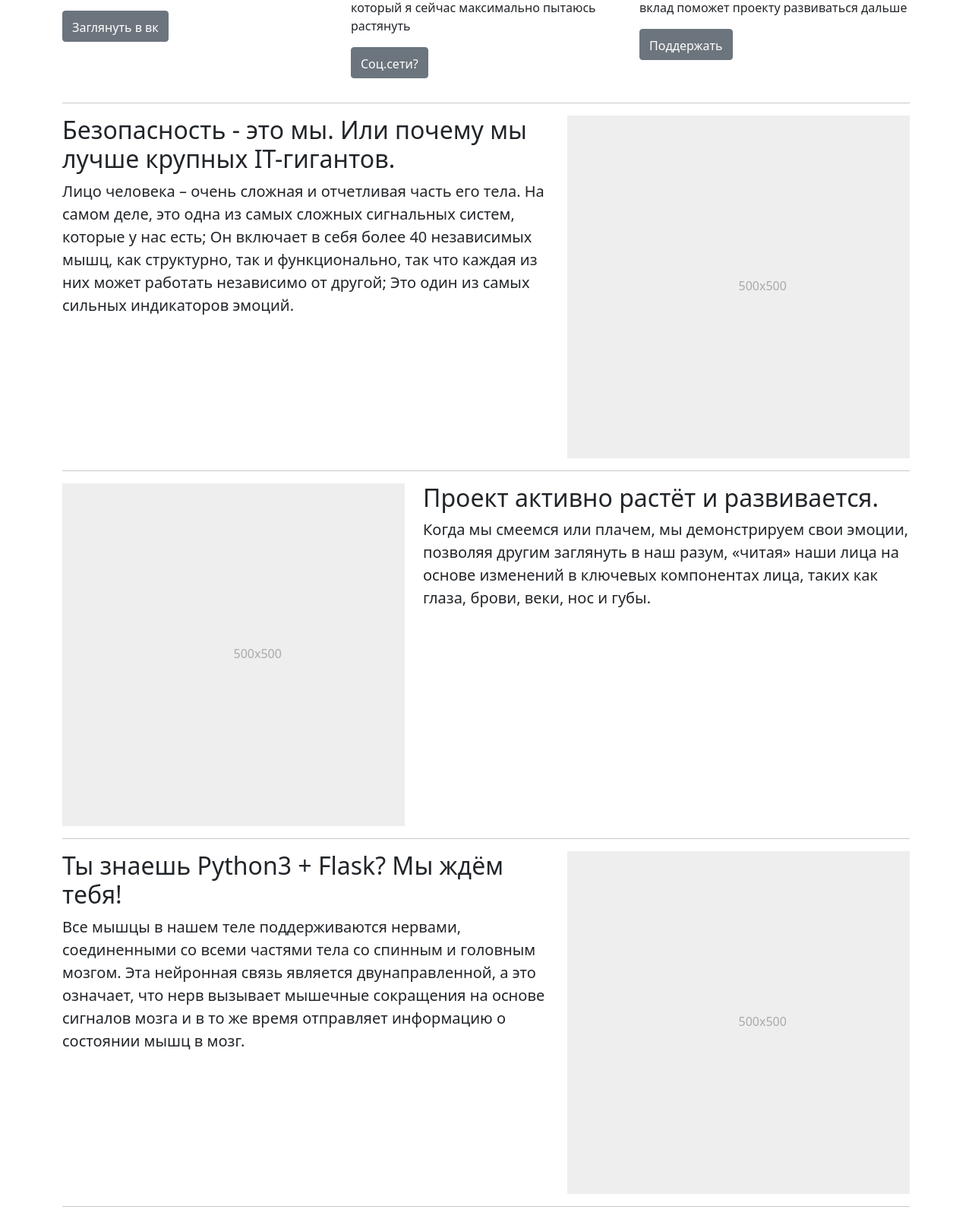
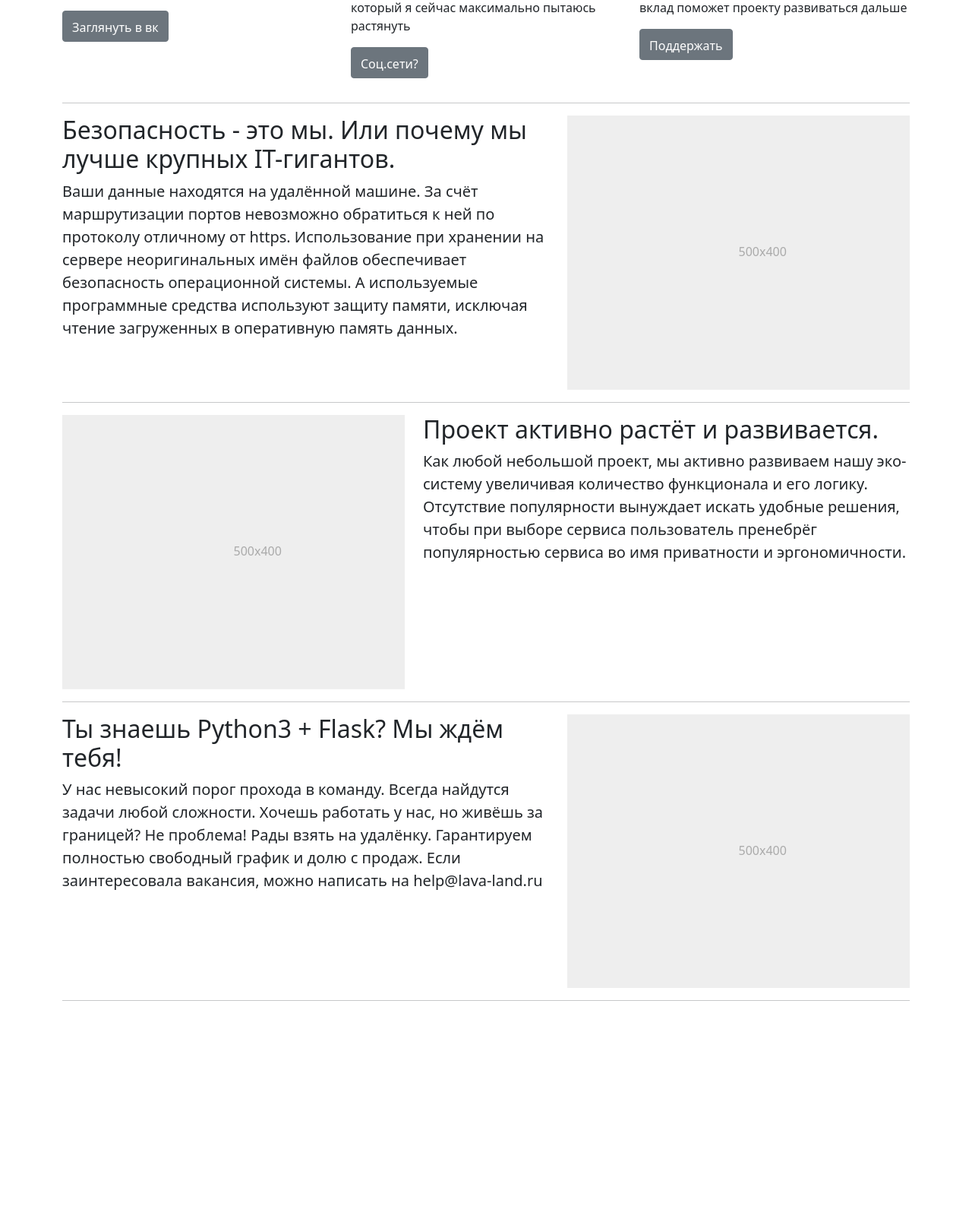
Before and after one commit to prostoLavr/Yandex.Lyceum.Cloud, a Flask app: page /about in a window 1280 px wide. Shown: the part 453-2057 px from the top of the page at 76% size. After the commit the page ends 1770 px from the top, so only its background shows below. Run offline with Flask 2, Linux system fonts and the light colour scheme.

Commit message:
Edit pages

```diff
--- a/app/smart_views.py
+++ b/app/smart_views.py
@@ -41,7 +41,6 @@ def download(file_id):
     res = db_manager.download_file(current_user, file_id)
     if res is None:
         return redirect('/file_not_found')
-    print('res=', res)
     return res
 
 
--- a/app/templates/about.html
+++ b/app/templates/about.html
@@ -36,12 +36,11 @@
 
     <div class="row featurette">
       <div class="col-md-7">
-          <h2 class="featurette-heading"><font style="vertical-align: inherit;"><font style="vertical-align: inherit;">Безопасность - это мы. Или почему мы лучше крупных IT-гигантов.</font></font></h2>
-        <p class="lead"><font style="vertical-align: inherit;"><font style="vertical-align: inherit;">Лицо человека – очень сложная и отчетливая часть его тела. </font><font style="vertical-align: inherit;">На самом деле, это одна из самых сложных сигнальных систем, которые у нас есть; </font><font style="vertical-align: inherit;">Он включает в себя более 40 независимых мышц, как структурно, так и функционально, так что каждая из них может работать независимо от другой; </font><font style="vertical-align: inherit;">Это один из самых сильных индикаторов эмоций.</font></font></p>
+          <h2 class="featurette-heading">Безопасность - это мы. Или почему мы лучше крупных IT-гигантов.</h2>
+        <p class="lead">Ваши данные находятся на удалённой машине. За счёт маршрутизации портов невозможно обратиться к ней по протоколу отличному от https. Использование при хранении на сервере неоригинальных имён файлов обеспечивает безопасность операционной системы. А используемые программные средства используют защиту памяти, исключая чтение загруженных в оперативную память данных. </p>
       </div>
       <div class="col-md-5">
-        <svg class="bd-placeholder-img bd-placeholder-img-lg featurette-image img-fluid mx-auto" width="500" height="500" xmlns="http://www.w3.org/2000/svg" role="img" aria-label="Заполнитель: 500&nbsp;x&nbsp;500" preserveAspectRatio="xMidYMid slice" focusable="false"><title>Placeholder</title><rect width="100%" height="100%" fill="#eee"></rect><text x="50%" y="50%" fill="#aaa" dy=".3em">500x500</text></svg>
-
+        <svg class="bd-placeholder-img bd-placeholder-img-lg featurette-image img-fluid mx-auto" width="500" height="400" xmlns="http://www.w3.org/2000/svg" role="img" aria-label="Заполнитель: 500&nbsp;x&nbsp;400" preserveAspectRatio="xMidYMid slice" focusable="false"><title>Placeholder</title><rect width="100%" height="100%" fill="#eee"></rect><text x="50%" y="50%" fill="#aaa" dy=".3em">500x400</text></svg>
       </div>
     </div>
 
@@ -49,11 +48,11 @@
 
     <div class="row featurette">
       <div class="col-md-7 order-md-2">
-        <h2 class="featurette-heading"><font style="vertical-align: inherit;"><font style="vertical-align: inherit;">Проект активно растёт и развивается. </font></font></h2>
-        <p class="lead"><font style="vertical-align: inherit;"><font style="vertical-align: inherit;">Когда мы смеемся или плачем, мы демонстрируем свои эмоции, позволяя другим заглянуть в наш разум, «читая» наши лица на основе изменений в ключевых компонентах лица, таких как глаза, брови, веки, нос и губы.</font></font></p>
+        <h2 class="featurette-heading">Проект активно растёт и развивается.</h2>
+        <p class="lead">Как любой небольшой проект, мы активно развиваем нашу эко-систему увеличивая количество функционала и его логику. Отсутствие популярности вынуждает искать удобные решения, чтобы при выборе сервиса пользователь пренебрёг популярностью сервиса во имя приватности и эргономичности.</p>
       </div>
       <div class="col-md-5 order-md-1">
-        <svg class="bd-placeholder-img bd-placeholder-img-lg featurette-image img-fluid mx-auto" width="500" height="500" xmlns="http://www.w3.org/2000/svg" role="img" aria-label="Заполнитель: 500&nbsp;x&nbsp;500" preserveAspectRatio="xMidYMid slice" focusable="false"><title>Placeholder</title><rect width="100%" height="100%" fill="#eee"></rect><text x="50%" y="50%" fill="#aaa" dy=".3em">500x500</text></svg>
+        <svg class="bd-placeholder-img bd-placeholder-img-lg featurette-image img-fluid mx-auto" width="500" height="400" xmlns="http://www.w3.org/2000/svg" role="img" aria-label="Заполнитель: 500&nbsp;x&nbsp;400" preserveAspectRatio="xMidYMid slice" focusable="false"><title>Placeholder</title><rect width="100%" height="100%" fill="#eee"></rect><text x="50%" y="50%" fill="#aaa" dy=".3em">500x400</text></svg>
 
       </div>
     </div>
@@ -62,11 +61,11 @@
 
     <div class="row featurette">
       <div class="col-md-7">
-        <h2 class="featurette-heading"><font style="vertical-align: inherit;"><font style="vertical-align: inherit;">Ты знаешь Python3 + Flask? Мы ждём тебя! </font></font></h2>
-        <p class="lead"><font style="vertical-align: inherit;"><font style="vertical-align: inherit;">Все мышцы в нашем теле поддерживаются нервами, соединенными со всеми частями тела со спинным и головным мозгом. </font><font style="vertical-align: inherit;">Эта нейронная связь является двунаправленной, а это означает, что нерв вызывает мышечные сокращения на основе сигналов мозга и в то же время отправляет информацию о состоянии мышц в мозг.</font></font></p>
+        <h2 class="featurette-heading">Ты знаешь Python3 + Flask? Мы ждём тебя!</h2>
+        <p class="lead">У нас невысокий порог прохода в команду. Всегда найдутся задачи любой сложности. Хочешь работать у нас, но живёшь за границей? Не проблема! Рады взять на удалёнку. Гарантируем полностью свободный график и долю с продаж. Если заинтересовала вакансия, можно написать на help@lava-land.ru</p>
       </div>
       <div class="col-md-5">
-        <svg class="bd-placeholder-img bd-placeholder-img-lg featurette-image img-fluid mx-auto" width="500" height="500" xmlns="http://www.w3.org/2000/svg" role="img" aria-label="Заполнитель: 500&nbsp;x&nbsp;500" preserveAspectRatio="xMidYMid slice" focusable="false"><title>Placeholder</title><rect width="100%" height="100%" fill="#eee"></rect><text x="50%" y="50%" fill="#aaa" dy=".3em">500x500</text></svg>
+        <svg class="bd-placeholder-img bd-placeholder-img-lg featurette-image img-fluid mx-auto" width="500" height="400" xmlns="http://www.w3.org/2000/svg" role="img" aria-label="Заполнитель: 500&nbsp;x&nbsp;400" preserveAspectRatio="xMidYMid slice" focusable="false"><title>Placeholder</title><rect width="100%" height="100%" fill="#eee"></rect><text x="50%" y="50%" fill="#aaa" dy=".3em">500x400</text></svg>
 
       </div>
     </div>
--- a/app/templates/premium.html
+++ b/app/templates/premium.html
@@ -36,7 +36,7 @@
               <li>Доступ к мессенджеру</li>
             </ul>
             <br>
-            <button type="button" class="w-100 btn btn-lg btn-primary">Купить</button>
+            <a href="/get_premium" class="w-100 btn btn-lg btn-primary">Купить</a>
           </div>
         </div>
       </div>
--- a/app/views.py
+++ b/app/views.py
@@ -32,3 +32,8 @@ def support():
 @app.route('/file_not_found')
 def file_not_found():
     return my_render_template('file_not_found.html')
+
+
+@app.route('/get_premium')
+def get_premium():
+    return my_render_template('get_premium.html', active_page='premium')
```
Also changed, not shown: app/templates/get_premium.html (renamed from app/templates/pay.html).
